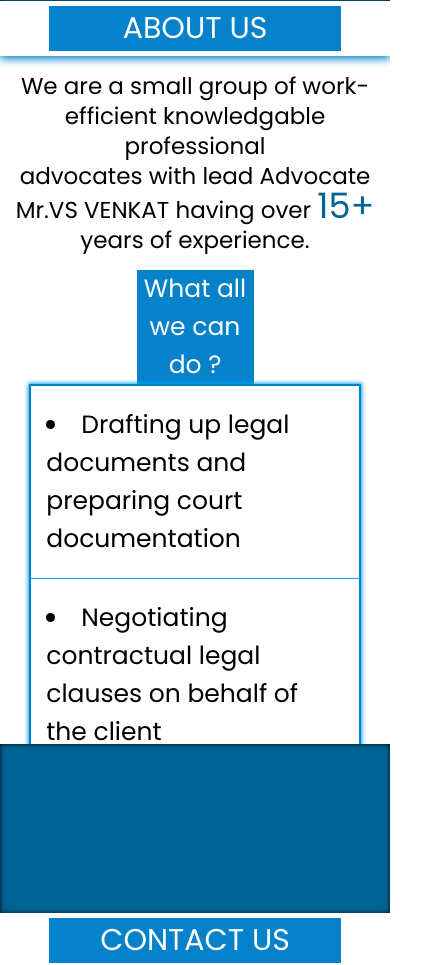
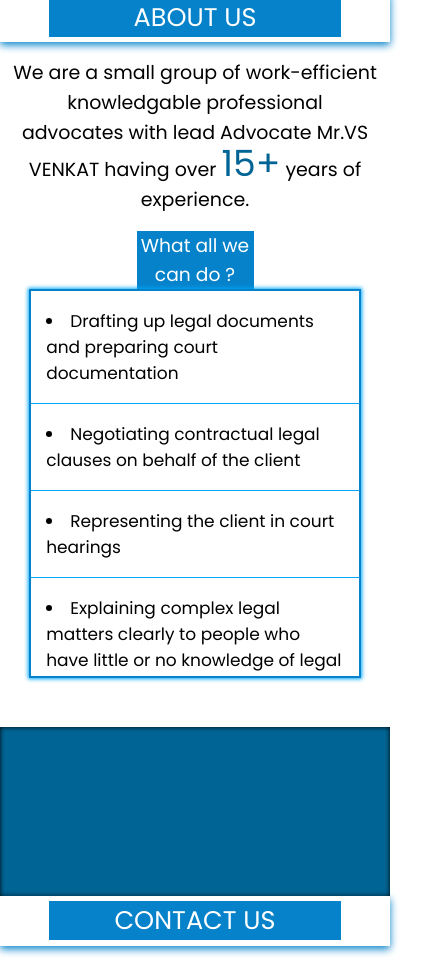
Before and after one commit to Miku-Riku/Law-Firm-VSV-LAW-ASSOCIATES, a plain HTML site: page index.html in a window 390 px wide. Shown: the part 1020-1985 px from the top of the page, 443 px wide, since content can reach past the window. Drawn offline with nearby package versions, Linux system fonts and the light colour scheme; files whose address does not match are found by name.

Commit message:
made responsive for tabs
MADE changes in length measurements and made it responsive for tabs by adjusting and moderating the length of different measurements in the page

```diff
--- a/assets/master.css
+++ b/assets/master.css
@@ -6,14 +6,14 @@
   /*========FONT=========*/
   --body-font: 'Poppins', sans-serif;
   --header-height : 13vh;
-  --body-height : 88vh;
+  --body-height : 87vh;
   --first-shade : #00A6FB;
   --second-shade : #0582CA;
   --third-shade : #006494;
   --fourth-shade : #003554;
   /*========FONT SIZE=====*/
   --h1-font-size : 55px;
-  --h2-font-size : ;
+  --h2-font-size : 31.5px;
   --big-font-size : 23px;
   --normal-font-size : 21px;
   --small-font-size : 18px;
@@ -35,7 +35,7 @@ body {
   text-decoration : none;
   padding : 0px;
   margin : 0px;
-  font-size : 25px;
+  font-size : var(--normal-font-size);
 }
 
 /* ==========HEADER============ */
@@ -69,6 +69,9 @@ header {
   object-fit: contain;
 }
 
+.logo_descr{
+  display : none;
+}
 /* ==========MENU=========== */
 .menu {
   width : 40%;
@@ -127,6 +130,7 @@ button {
     background-color : red;
 }
 
+/* body_area */
 .home {
   height : var(--body-height);
   width : 100%;
@@ -143,7 +147,6 @@ button {
   background-color: pink;
   width : 100%;
   height : 100%;
-  border : 0px solid red;
   z-index : -5;
   background-image: url("images/image-3.jpg");
   background-repeat : no-repeat;
@@ -156,9 +159,11 @@ button {
 .body_area .body_area_container {
     height : 90%;
     width : 80%;
+    /* border : 2px solid red; */
 }
 
 .body_area .body_area_container .text {
+  /* border : 2px solid red; */
   text-align : center;
 }
 
@@ -172,7 +177,7 @@ button {
   transition-property : transform;
   transition-duration : 0.5s;
   position : relative;
-  padding : 20px;
+  padding : 0.37em;
 }
 
 .body_area .body_area_container .text #welcome:hover{
@@ -207,7 +212,7 @@ button {
   transition-property : transform;
   transition-duration : 0.5s;
   margin : 2% 0;
-  line-height : 24px;
+  line-height : 1.33em;
 }
 
 .body_area .body_area_container .text #description:hover {
@@ -217,14 +222,15 @@ button {
 }
 
 .body_area .body_area_container .explore_btn {
-  width : 100%;
+  /* border : 2px solid red; */
   display : flex;
   justify-content: center;
+
 }
 
 .body_explore_btn {
-    font-size : 1.2em;
-    column-gap : 7px;
+  /* border : 2px solid red; */
+    font-size : 1.5em;
     transition : font-size 1s;
 }
 
@@ -236,6 +242,8 @@ button {
   text-decoration: none;
   color : white;
 }
+
+/* ==abot page gap=== */
 .page_gap {
   width : 100%;
   height : 20vh;
@@ -252,19 +260,18 @@ button {
   height : var(--body-height);
   box-sizing: border-box;
 }
-.about::after{
 
-}
-.about_title, .contact_header {
+.about_title, .contact_title_header {
   text-align: center;
-  padding : 5px 0;
-  font-size : 30px;
+  padding : 0.21em 0;
+  font-size : var(--h2-font-size);
   box-shadow: 0 3px 8px var(--second-shade);
   position : relative;
   cursor: pointer;
 }
 
-.header_design {
+/* =====also header design for all other header in different pages==== */
+.about_header_design, .header_design {
   width : 75%;
   margin : 0 auto;
   position : relative;
@@ -276,26 +283,30 @@ button {
 .about_description, .contact_description{
   font-size : var(--big-font-size);
   text-align : center;
-  line-height : 30px;
-  margin : 15px auto;
+  line-height : 1.6em;
+  margin : 0.8em auto;
+  /* border : 2px solid red; */
 
 }
 
 .about_description > span {
-  font-size : 35px;
+  font-size : 1.9em;
   color : var(--third-shade);
 }
 .about_what_we_can_do{
+  font-size : 1.1em;
   text-align : center;
+  /* border : 2px solid red; */
   background-color: var(--second-shade);
   color : white;
   margin : 0 auto;
   width : 30%;
 }
+
 .wat_we_do_points {
   margin : 0 auto;
   width : 85%;
-  height : 55%;
+  height : 53%;
   overflow-y: auto;
   border : 2px solid var(--second-shade);
   box-shadow: 0px 0px 4px 1px var(--first-shade);
@@ -303,7 +314,7 @@ button {
 }
 
 .wat_we_do_points::-webkit-scrollbar {
-  width : 18px;
+  width : 1.1em;
 }
 .wat_we_do_points::-webkit-scrollbar-thumb {
   background-color: var(--first-shade);
@@ -322,9 +333,9 @@ button {
 }
 
 .wat_we_do_points ul li {
-  padding : 20px 15px;
+  padding : 1.0em 0.88em;
   cursor: pointer;
-  border-bottom: 1px solid var(--first-shade);
+  border-bottom: 0.06em solid var(--first-shade);
   transition : color, background-color 0.5s;
 }
 .wat_we_do_points ul li:hover {
@@ -346,9 +357,9 @@ button {
 
 }
 .contact_title {
-  border-bottom : 1px solid black;
+  border-bottom : 1px solid blue;
   box-shadow: 0 0 3px black;
-  padding : 12px 0;
+  padding : 0.7em 0;
   background-color : var(--second-shade);
   color : white;
 }
@@ -366,21 +377,36 @@ button {
 
 /* =============media query============= */
 
-@media screen and (max-width : 480px) {
+@media screen and (max-width : 960px) {
   :root {
     --body-font: 'Poppins', sans-serif;
     --first-color : #00A6FB;
     --first-color-alt : #0582CA;
 
     /* =========Font Size============ */
-    --h1-font-size : 37px;
+    --h1-font-size : 47px;
+    --h2-font-size : 25.5px;
+    --big-font-size : 19px;
     --normal-font-size : 17px;
+    --small-font-size : 16px;
+    --font-color : #00A6FB;
   }
+
+  /* ==========header=========
+  .header {
+    justify-content: center;
+  }
+  .logo {
+    margin-left : 0;
+
+  }
+
+  ====side menu======
   .menu {
     display : none;
   }
   .menu_android{
-    display : block;
+    display : none;
     height : 100%;
     width : 80%;
     position : absolute;
@@ -390,7 +416,7 @@ button {
 
   }
   .menu_android ul {
-    /* border : 2px solid green; */
+    border : 2px solid green;
     padding : 0;
     margin : 0;
   }
@@ -408,4 +434,4 @@ button {
     background-color : var(--first-color-alt);
     color : white;
   }
-}
+} */
--- a/index.html
+++ b/index.html
@@ -17,6 +17,9 @@
           <!--====LOGO==== -->
           <div class="logo">
             <img src="assets\images\finished-emblems\final_transparent_emblem.png" alt="VSV LAW ASSOCIATES">
+          </div>
+          <div class="logo_descr">
+            VSV LAW ASSOICATES
           </div>
 
           <!-- ======MENU PART (for website)====== -->
@@ -78,7 +81,7 @@
         <!-- =================ABOUT SECTION==================== -->
         <div class="about">
           <div class="about_title">
-            <div class = 'header_design'>ABOUT US</div>
+            <div class = 'about_header_design header_design'>ABOUT US</div>
           </div>
           <div class="about_description">
             We are a small group of work-efficient knowledgable professional <br>advocates with lead Advocate Mr.VS VENKAT having over <span>15+</span> years of experience.
@@ -92,7 +95,7 @@
               <li >Drafting up legal documents and preparing court documentation</li>
               <li>Negotiating contractual legal clauses on behalf of the client</li>
               <li>Representing the client in court hearings </li>
-              <li id = ''>Explaining complex legal matters clearly to people who have little or no knowledge of legal matters</li>
+              <li>Explaining complex legal matters clearly to people who have little or no knowledge of legal matters</li>
               <li>Maintaining the highest standard of clients  care at all times </li>
               <li>Prioritizing and handling a heavy caseload </li>
               <li>Dealing professionally with client  feedback, complaints and suggestions</li>
@@ -120,7 +123,7 @@
 
         <!-- =======================Contact SECTION============ -->
         <div class="contact">
-          <div class="contact_header">
+          <div class="contact_title_header">
             <div class = 'header_design'>CONTACT US </div>
           </div>
 
```
